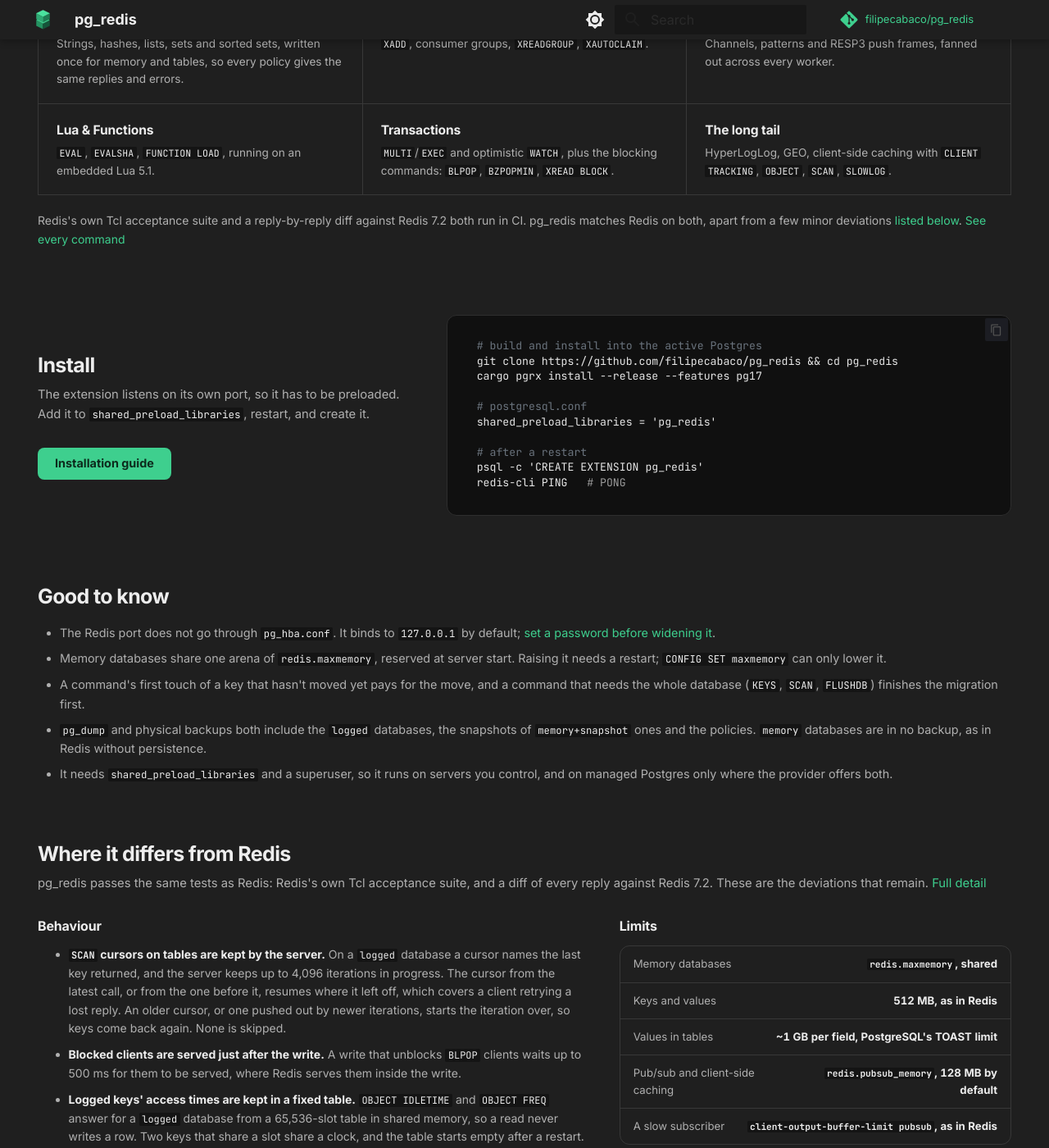
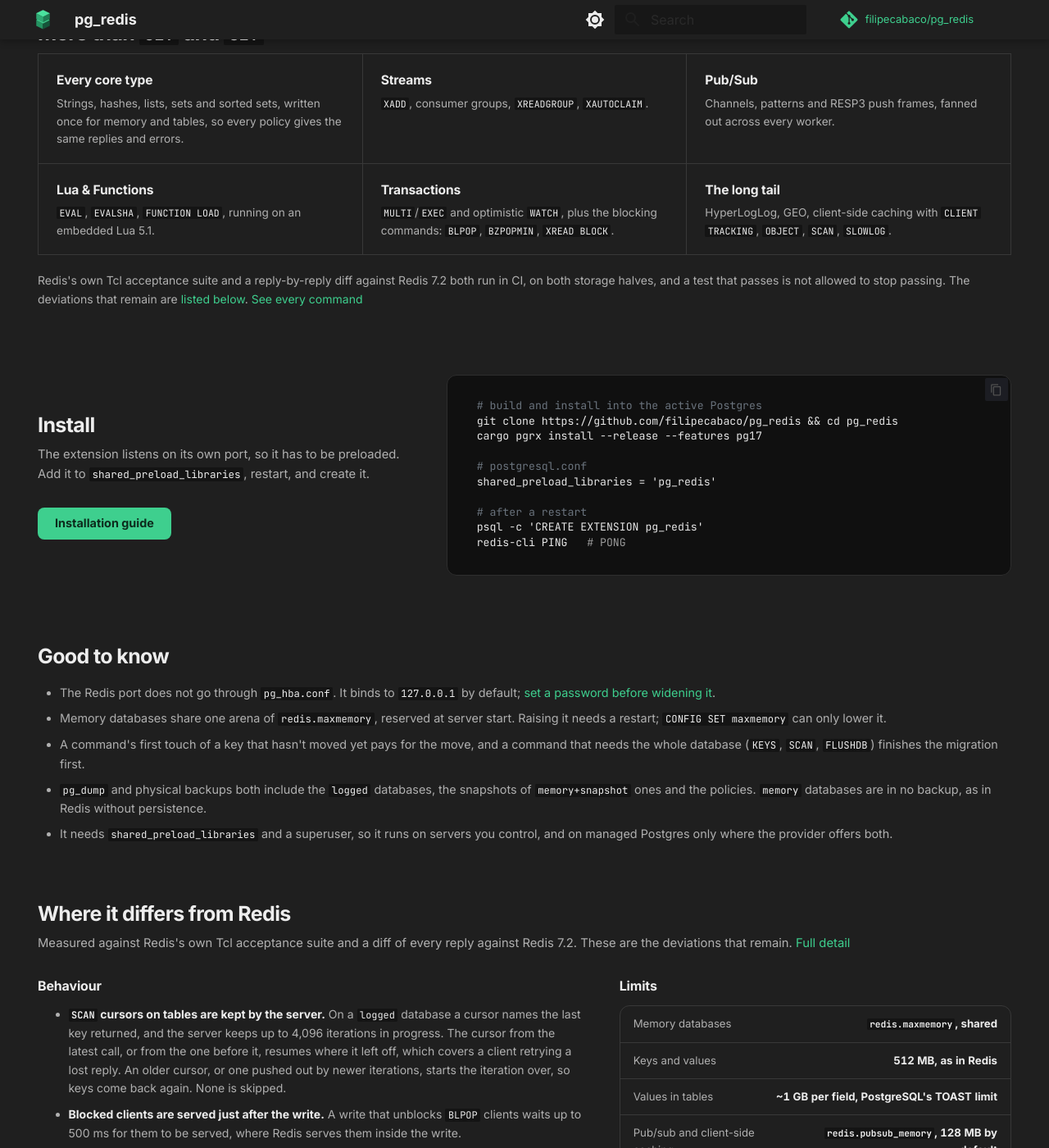
Before and after one commit to filipecabaco/pg_redis, an MkDocs documentation site: the page built from docs/index.md, in a window 1280 px wide and 1400 px high, scrolled down 3689 px. Shown: the whole window at 82% size. Built offline with MkDocs 1.6.1 and Material for MkDocs 9.7.7, drawn with Linux system fonts in a browser that asks for light colours; comment, search, counter and statistics services are not loaded; some of the changed text lies outside the part shown.

```diff
--- a/overrides/home.html
+++ b/overrides/home.html
@@ -250,8 +251,8 @@
   </div>
   <p class="pr-proof">
     Redis's own Tcl acceptance suite and a reply-by-reply diff against Redis 7.2 both run in
-    CI. pg_redis matches Redis on both, apart from a few minor deviations
-    <a href="#differences">listed below</a>.
+    CI, on both storage halves, and a test that passes is not allowed to stop passing. The
+    deviations that remain are <a href="#differences">listed below</a>.
     <a href="{{ 'command-coverage/' | url }}">See every command</a>
   </p>
 </section>
@@ -291,8 +292,8 @@
 <section class="pr-section pr-diff" id="differences">
   <h2 class="pr-h2">Where it differs from Redis</h2>
   <p class="pr-sub">
-    pg_redis passes the same tests as Redis: Redis's own Tcl acceptance suite, and a diff of
-    every reply against Redis 7.2. These are the deviations that remain.
+    Measured against Redis's own Tcl acceptance suite and a diff of every reply against
+    Redis 7.2. These are the deviations that remain.
     <a href="{{ 'IMPLEMENTATION/#known-differences-from-redis' | url }}">Full detail</a>
   </p>
   <div class="pr-diff__grid">
```
Also changed, not shown: other parts of overrides/home.html (+2 -1 lines), docs/PARITY.md (+2 -2 lines).
